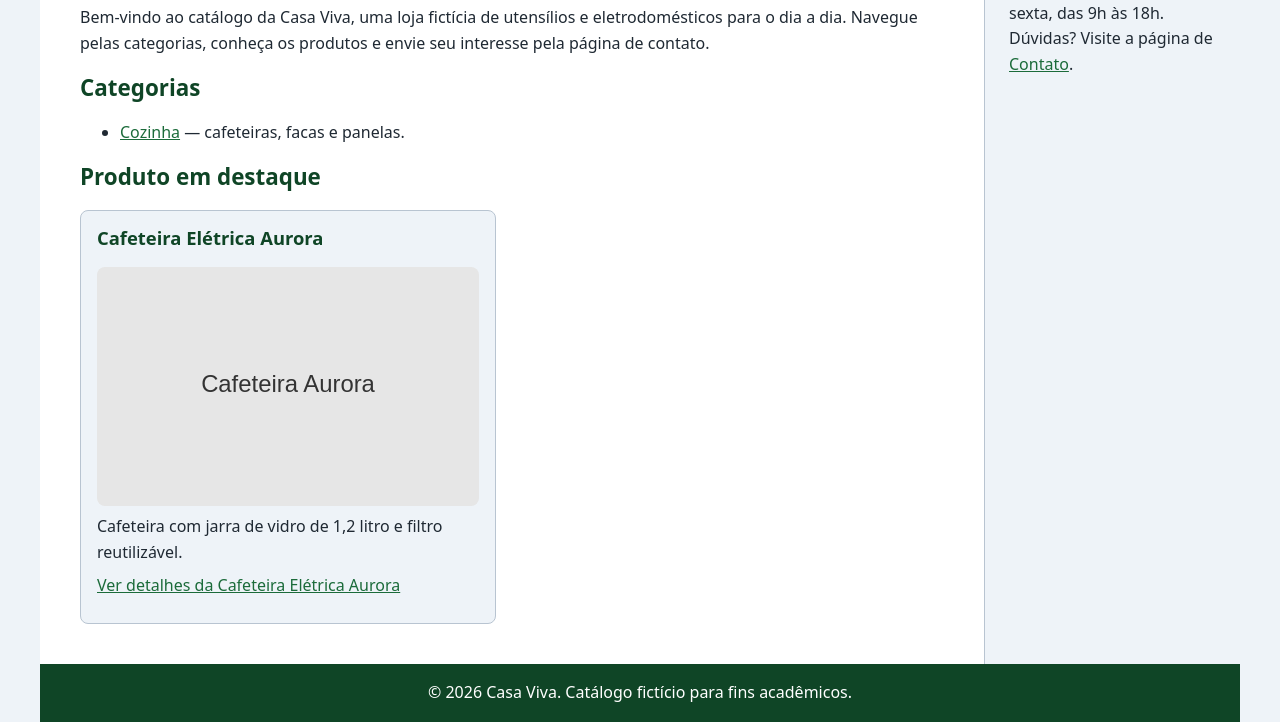
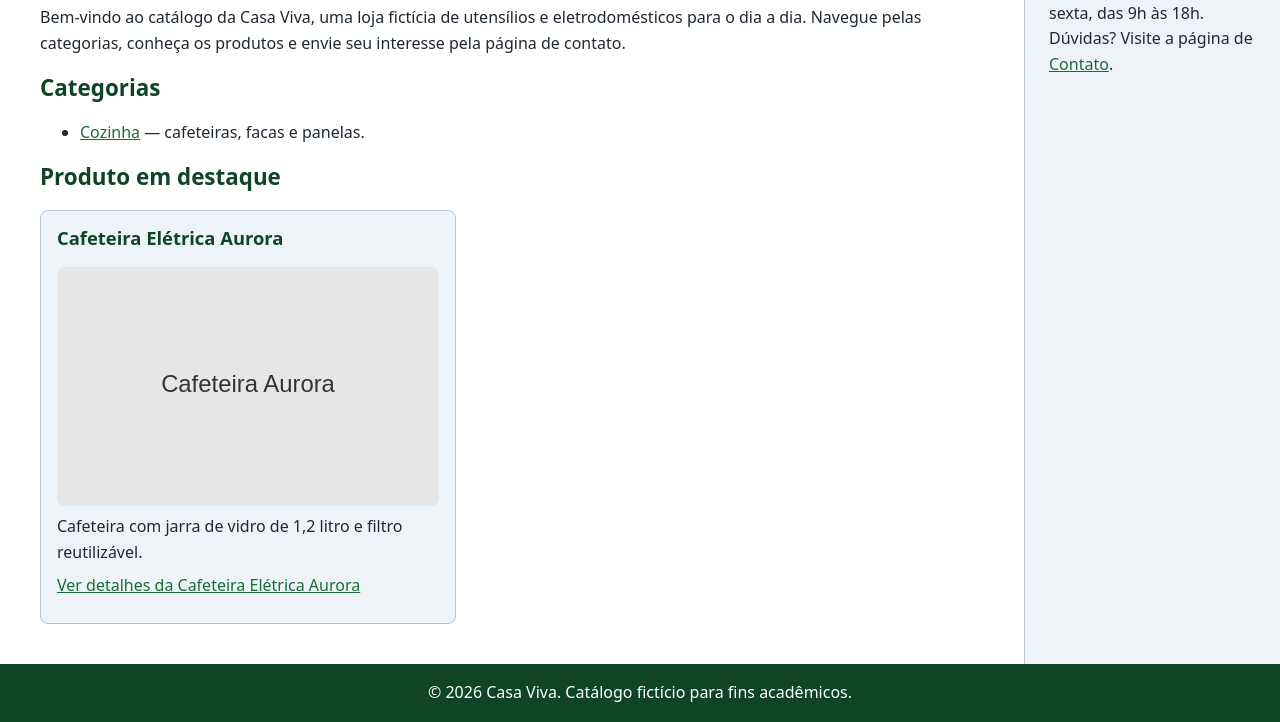
Before and after one commit to MatheusCZago/HTML-EL, a plain HTML site: page index.html in a window 1280 px wide. Shown: the part 179-901 px from the top of the page. Drawn offline with Linux system fonts and the light colour scheme.

Commit message:
Aumenta a largura máxima para 80rem

```diff
--- a/css/style.css
+++ b/css/style.css
@@ -29,7 +29,7 @@
   --espaco-3: 1.5rem;
   --espaco-4: 2.5rem;
   --raio: 0.5rem;
-  --largura-max: 75rem;
+  --largura-max: 80rem;
 }
 
 /* ---------- Base ---------- */
```
